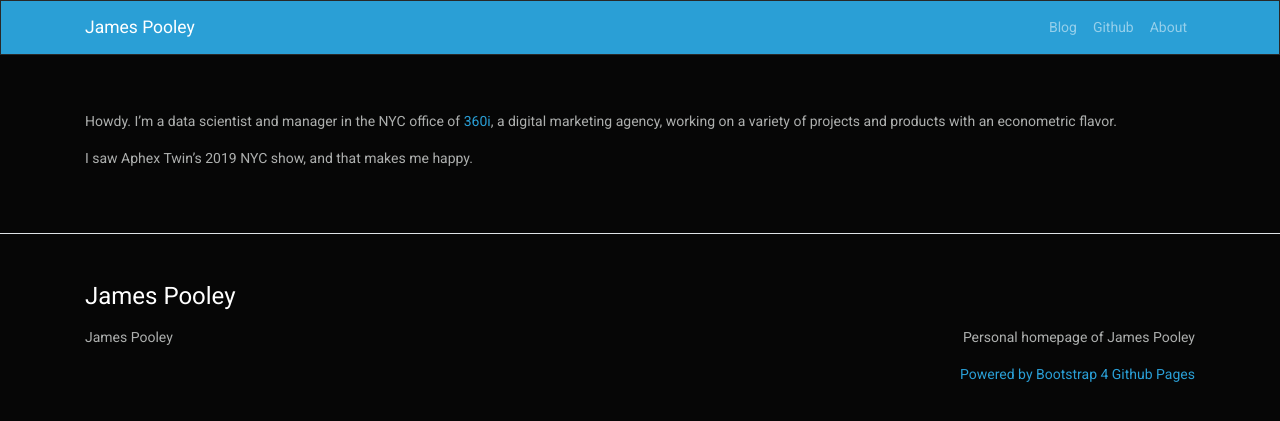
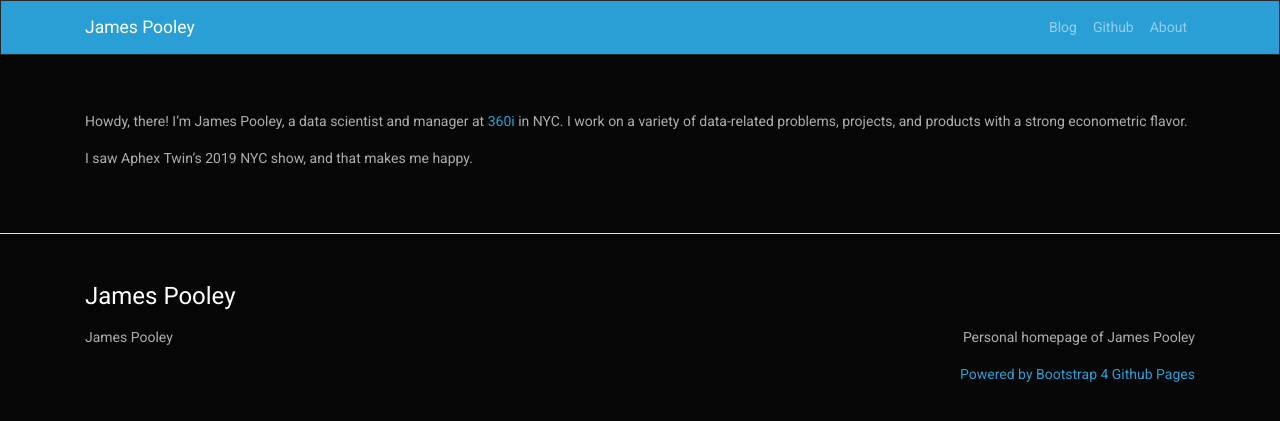
Before and after one commit to jamespooley/archived-jamespooley.github.io, a Jekyll site: the page built from about.md, in a window 1280 px wide. Shown: the top 421 px of the page. Built offline with Jekyll 4.4.1, drawn with Linux system fonts in a browser that asks for light colours; our own code applies the rules of GitHub Pages for plain Markdown files.

Commit message:
Update 'about' text

```diff
--- a/about.md
+++ b/about.md
@@ -1,4 +1,4 @@
-Howdy. I'm a data scientist and manager in the NYC office of [360i](https://360i.com/capabilities/analytics/), a digital marketing agency, working
-on a variety of projects and products with an econometric flavor.
+Howdy, there! I'm James Pooley, a data scientist and manager at [360i](https://360i.com/capabilities/analytics/) in NYC. I work on a variety of
+data-related problems, projects, and products with a strong econometric flavor.
 
 I saw Aphex Twin's 2019 NYC show, and that makes me happy.
```
